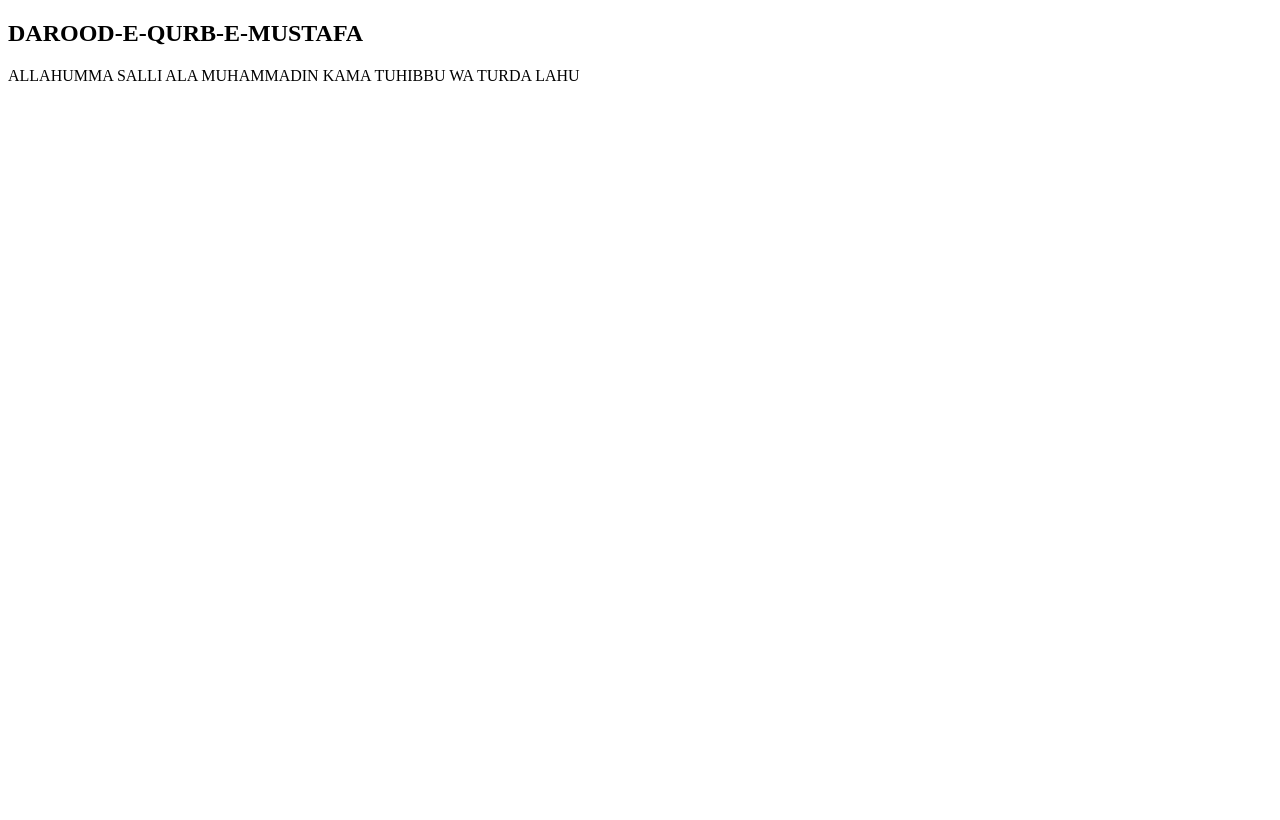
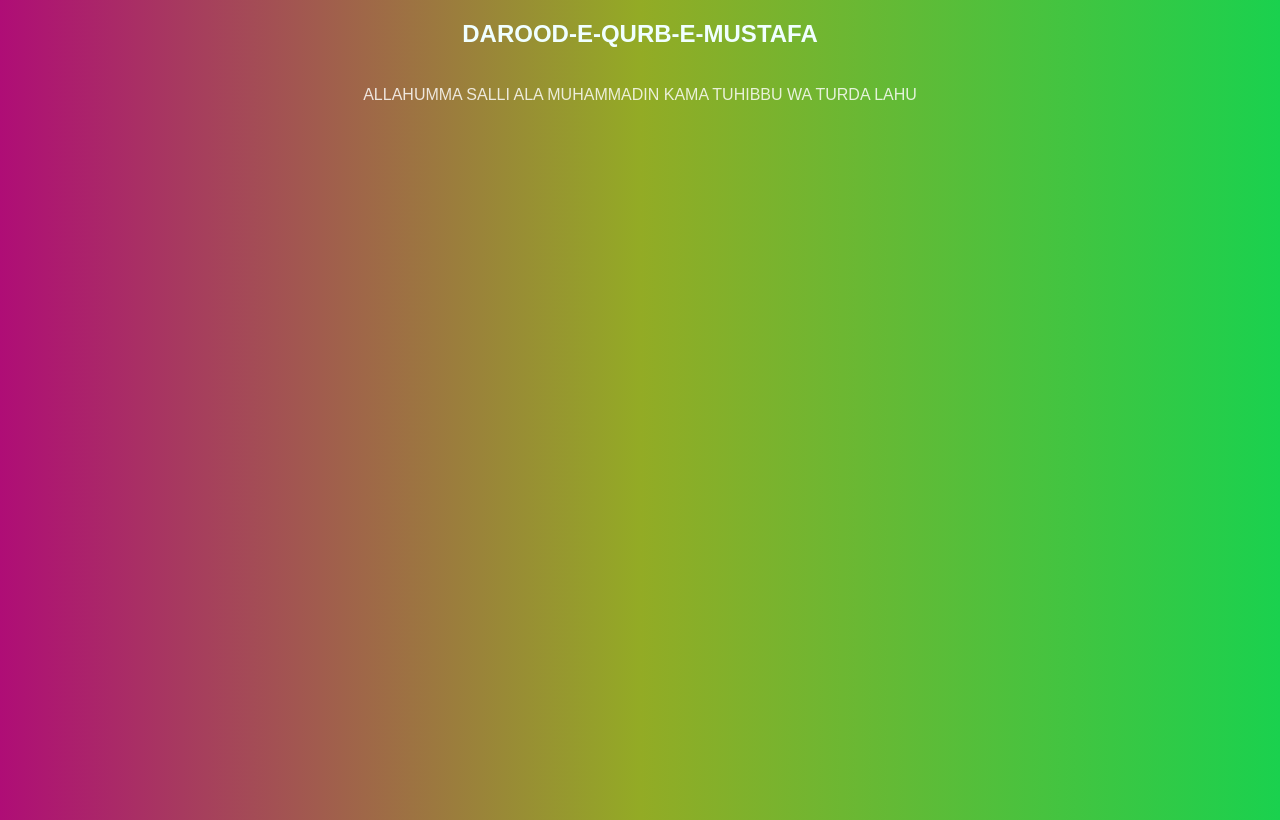
Before and after one commit to ImranHussain11/IH, a plain HTML site: page index.html in a window 1280 px wide. Drawn offline with Linux system fonts and the light colour scheme.

Commit message:
add style

```diff
--- a/index.html
+++ b/index.html
@@ -4,9 +4,10 @@
     <meta charset="UTF-8">
     <meta name="viewport" content="width=device-width, initial-scale=1.0">
     <title>Document</title>
+    <link rel="stylesheet" href="style.css">
 </head>
 <body>
-    <h2>DAROOD-E-QURB-E-MUSTAFA</h2>
-    <p>ALLAHUMMA SALLI ALA MUHAMMADIN KAMA TUHIBBU WA TURDA LAHU</p>
+    <h2 style="color:azure">DAROOD-E-QURB-E-MUSTAFA</h2>
+    <p style="color:rgba(255, 255, 255, 0.822)"><br>ALLAHUMMA SALLI ALA MUHAMMADIN KAMA TUHIBBU WA TURDA LAHU</p>
 </body>
 </html>
--- /dev/null
+++ b/style.css
@@ -0,0 +1,14 @@
+body{
+    /* Set a gradient background from teal to purple */
+    margin: 0;
+    padding: 0;
+    color: black;
+    font-family: Arial, Helvetica, sans-serif;
+    background: linear-gradient(to right, #af0d76, #93ab25, #1ad14e);
+    display: black;
+    justify-content: center;
+    height: 100vh;
+    align-items:center;
+    text-align: center;
+
+}
```
